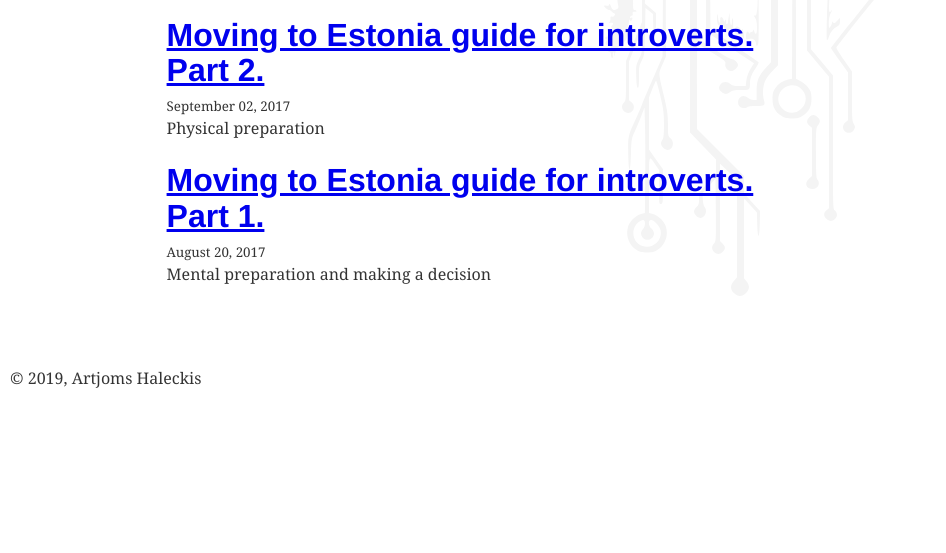
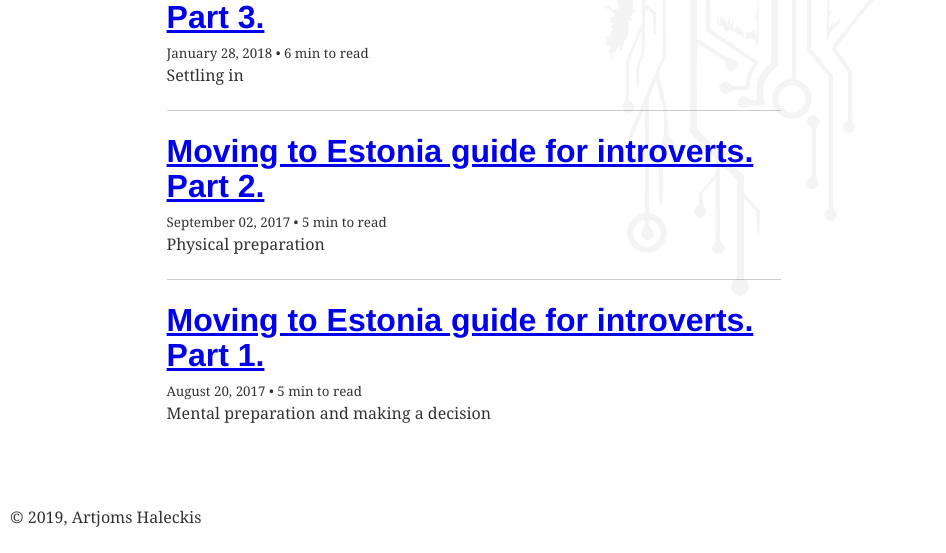
Before and after one commit to renovate-tests/haleck.is, a Gatsby site: page / in a window 1280 px wide. Shown: the part 786-1339 px from the top of the page, without its empty margins (166-1112 px from the left). Before the commit the page ends 1200 px from the top, so only its background shows below. Built offline with nearby package versions, Linux system fonts and the light colour scheme; Gatsby itself is replaced by a stand-in of ours; some packages are replaced by stand-ins of ours; what typography-theme-de-young would draw is missing.

Commit message:
Added time to read

```diff
--- a/src/pages/index.js
+++ b/src/pages/index.js
@@ -20,6 +20,8 @@
           const title = node.frontmatter.title || node.fields.slug
           return (
             <article key={node.fields.slug}>
+              <hr></hr>
+              {node.frontmatter.categories}
               <header>
                 <h1
                   style={{
@@ -30,7 +32,10 @@
                     {title}
                   </Link>
                 </h1>
-                <small>{node.frontmatter.date}</small>
+                <small>
+                  {node.frontmatter.date} {"\u2022"} {node.timeToRead} min to
+                  read
+                </small>
               </header>
               <section>
                 <p
@@ -60,6 +65,7 @@
       edges {
         node {
           excerpt
+          timeToRead
           fields {
             slug
           }
@@ -67,6 +73,7 @@
             date(formatString: "MMMM DD, YYYY")
             title
             description
+            categories
           }
         }
       }
```
